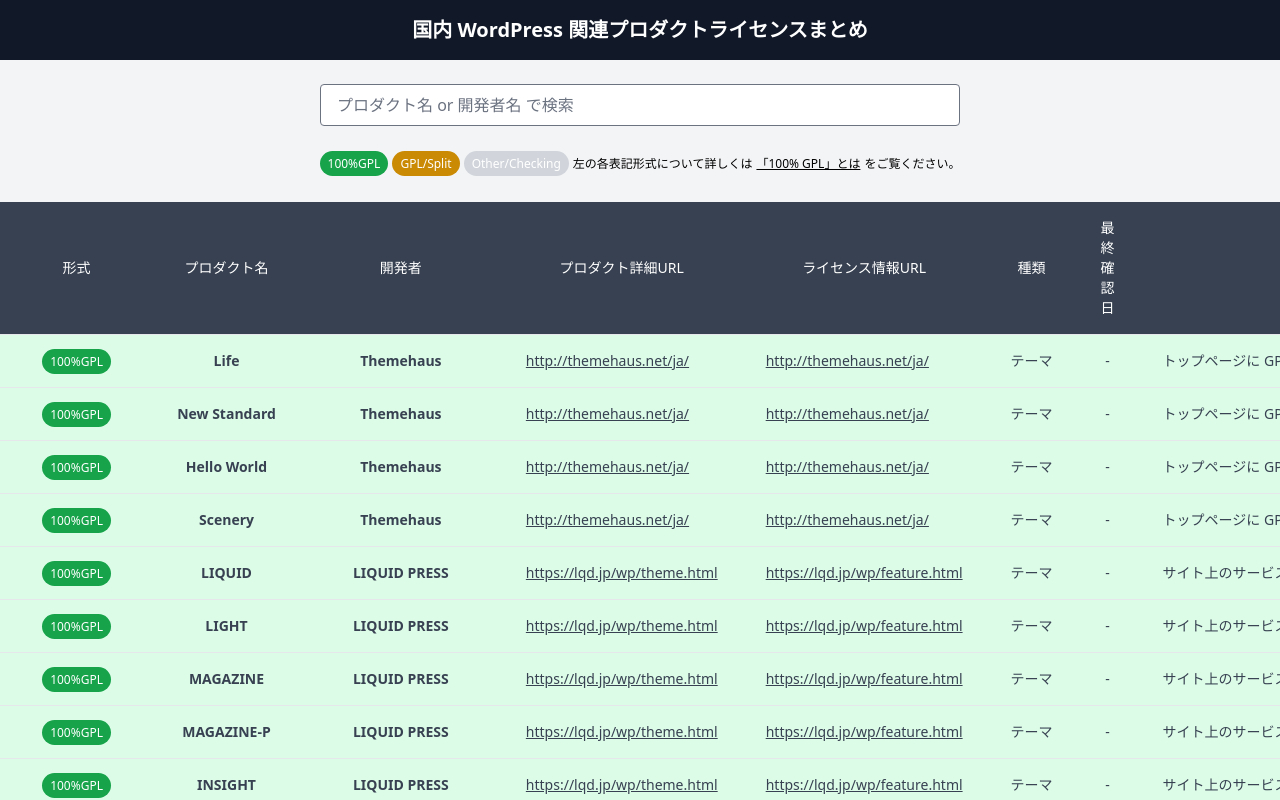
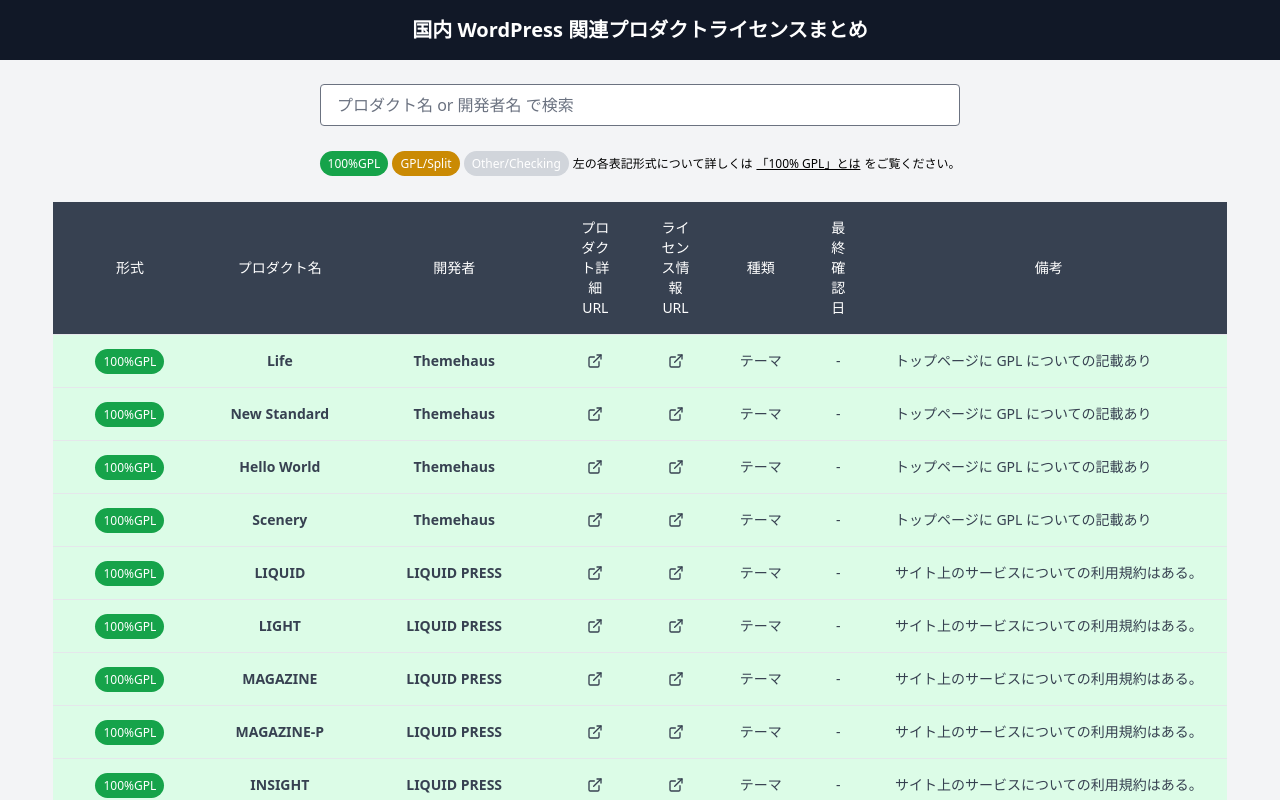
Before and after one commit to Olein-jp/wordpress-products-license-list, a Next.js app: page / in a window 1280 px wide. Shown: the top 800 px of the page. Built offline with nearby package versions, Linux system fonts and the light colour scheme.

Commit message:
react-feather icon 追加

```diff
--- a/src/components/TableLink.js
+++ b/src/components/TableLink.js
@@ -1,9 +1,15 @@
 import Link from "next/link";
+import { ExternalLink } from "react-feather";
+
 const TableLink = (props) => {
   return (
     <Link href={props.url} passHref>
-      <a className="underline" target="_blank" rel="noopener noreferrer">
-        {props.url}
+      <a
+        className="underline flex justify-center"
+        target="_blank"
+        rel="noopener noreferrer"
+      >
+        <ExternalLink size="16" />
       </a>
     </Link>
   );
```
